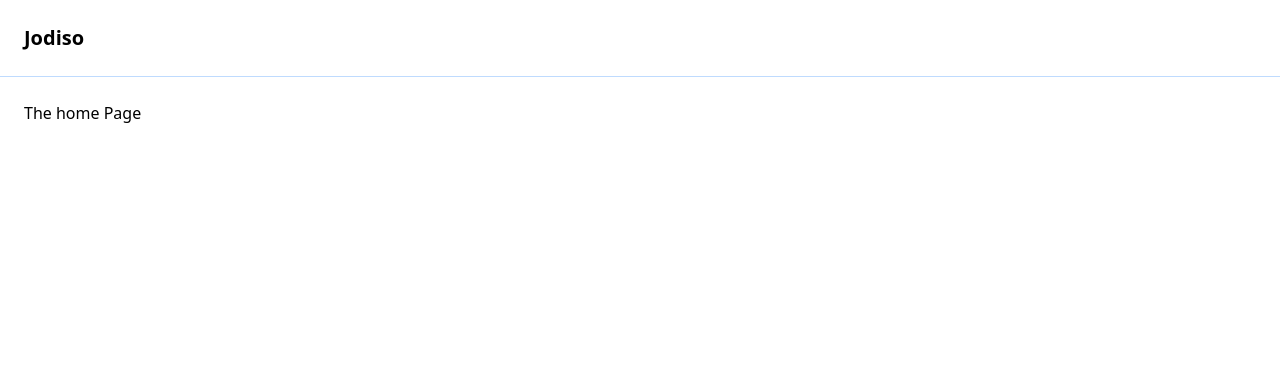
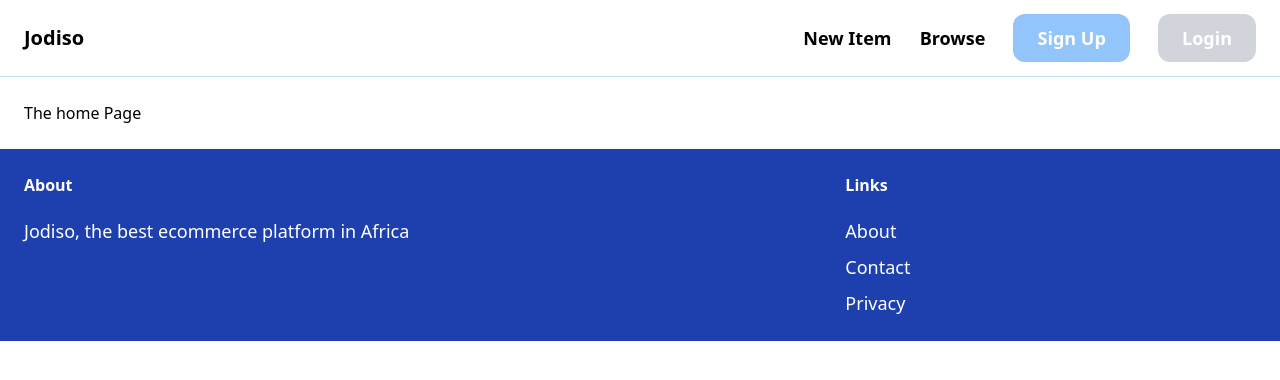
Before and after one commit to bretton7700/django-ecommerce-site, a Django app: page / in a window 1280 px wide. Shown: the top 380 px of the page. Run offline with Django 5.2, Linux system fonts and the light colour scheme; some libraries are stand-ins or nearby versions.

Commit message:
footer and header

```diff
--- a/core/templates/core/base.html
+++ b/core/templates/core/base.html
@@ -11,11 +11,37 @@
 <body>
    <nav class="py-6 px-6 flex justify-between items-center border-b border-blue-200">
 <a href="/" class="text-xl font-semibold">Jodiso</a>
+
+<div class="space-x-6">
+    <a href="#" class="text-lg font-semibold hover:text-blue-500">New Item</a>
+    <a href="#" class="text-lg font-semibold hover:text-blue-500">Browse</a>
+
+    <a href="#" class="px-6 py-3 text-lg font-semibold bg-blue-300 text-white rounded-xl hover:bg-blue-700">Sign Up</a>
+    <a href="#" class="px-6 py-3 text-lg font-semibold bg-gray-300 text-white rounded-xl hover:bg-gray-700">Login</a>
+</div>
    </nav>
+
     <div class="px-6 py-6">
         {% block content %}
         {% endblock %}
     </div>
+
+    <footer class="py-6 px-6 flex justify-between bg-blue-800">
+<div class="w-2/3 pr-10">
+    <h3 class="mb-5 font-semibold text-white">About</h3>
+    <p class="text-lg text-white">Jodiso, the best ecommerce platform in Africa</p>
+
+</div>
+<div class="w-1/3">
+    <h3 class="mb-5 font-semibold text-white">Links</h3>
+    <ul class="space-y-2">
+<li><a href="#" class="text-lg text-white hover:text-teal-700">About</a></li>
+<li><a href="{% url 'contact' %}" class="text-lg text-white hover:text-teal-700">Contact</a></li>
+<li><a href="#" class="text-lg text-white hover:text-teal-700">Privacy</a></li>
+    </ul>
+
+</div>
+    </footer>
 </body>
 
 </html>
```
